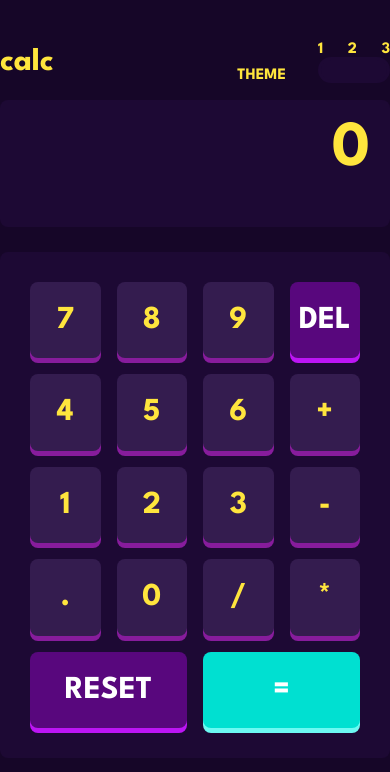
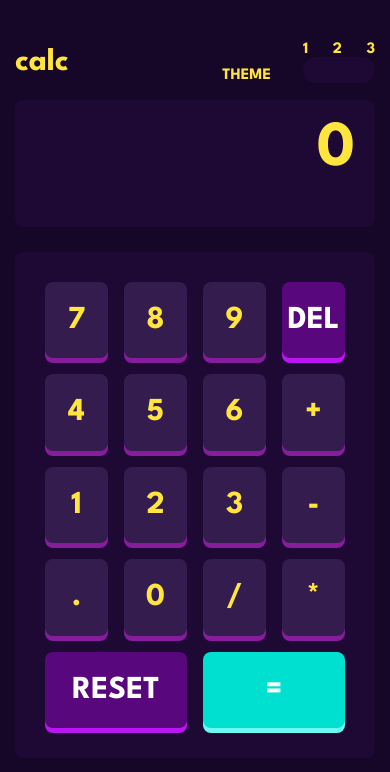
Before and after one commit to Kan-j/calculator-app, a React (Create React App) app: page / in a window 390 px wide. Shown: the top 772 px of the page. Built offline with nearby package versions, Linux system fonts and the light colour scheme.

Commit message:
Responsiveness Fixed

```diff
--- a/src/styles/Container.Styled.js
+++ b/src/styles/Container.Styled.js
@@ -6,6 +6,16 @@ const Container = styled.div`
     margin: 20px auto;
     /* background-color: #455441; */
     height: 90vh;
+
+    @media (min-width : 375px){
+        max-width: 360px;
+    }
+    @media (min-width : 400px){
+        max-width: 390px;
+    }
+    @media (min-width : 500px){
+        max-width: 460px;
+    }
 `
 
 export default Container
--- a/src/styles/Keypad.styled.js
+++ b/src/styles/Keypad.styled.js
@@ -54,7 +54,32 @@ export const StyledKeyPad = styled.button`
     cursor: pointer;
 
     &:hover{
-        background-color : hsl(0, 0%, 100%);
+        background-color: ${({ theme, change , equal}) => {
+            if (change) {
+                if (equal) {
+                    return theme.colors.keyBackground02;
+                } else {
+                    return theme.colors.keyBackground01;
+                }
+
+            } else {
+                return theme.colors.keyBackground03;
+            }
+}};
+
+        box-shadow: 0px 5px 0px ${({ theme, change , equal}) => {
+    if (change) {
+        if (equal) {
+            return theme.colors.keyShadow02;
+        } else {
+            return theme.colors.keyShadow01;
+        }
+
+    } else {
+        return theme.colors.keyShadow03;
+    }
+    }};
+
     }
 
 `
```
